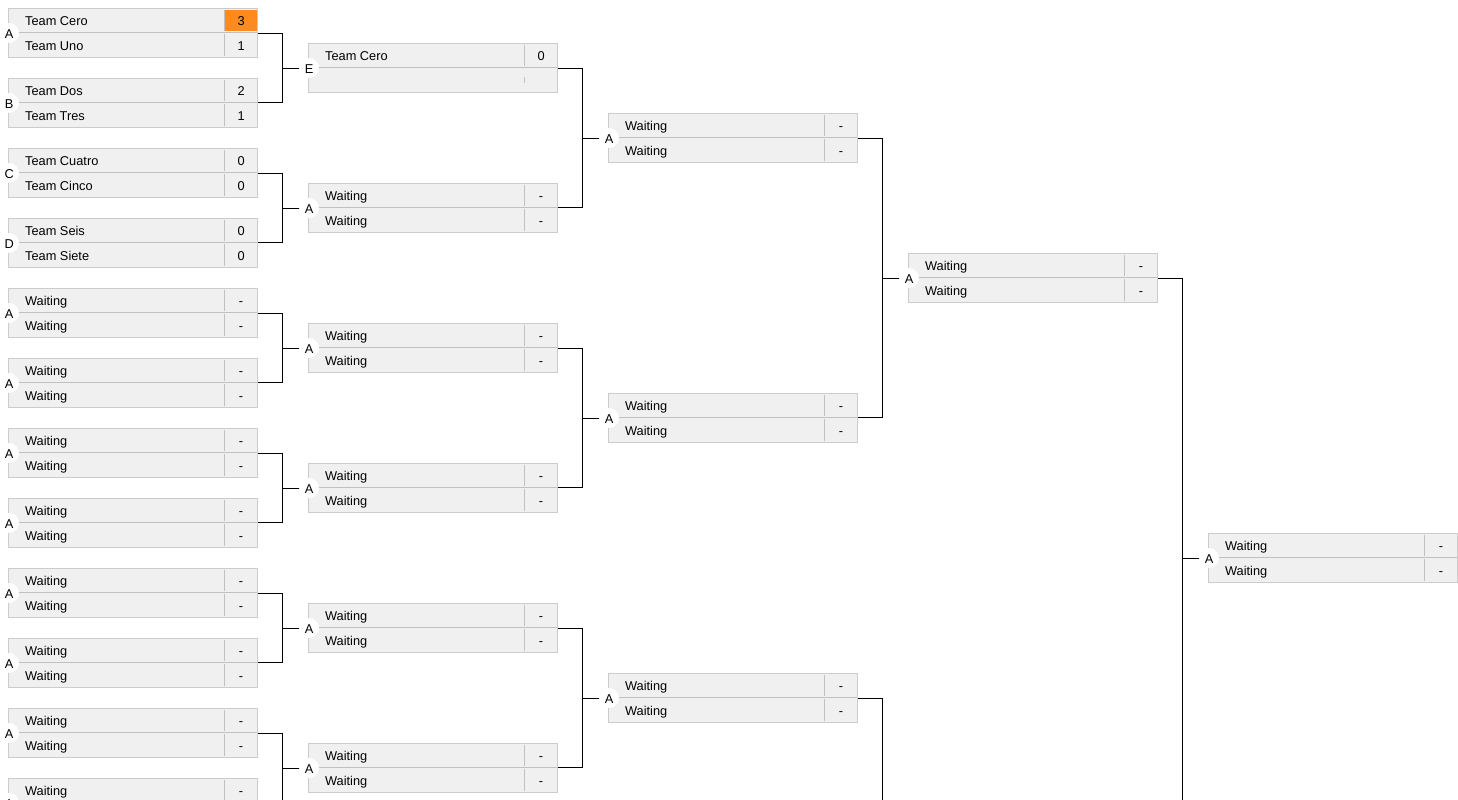
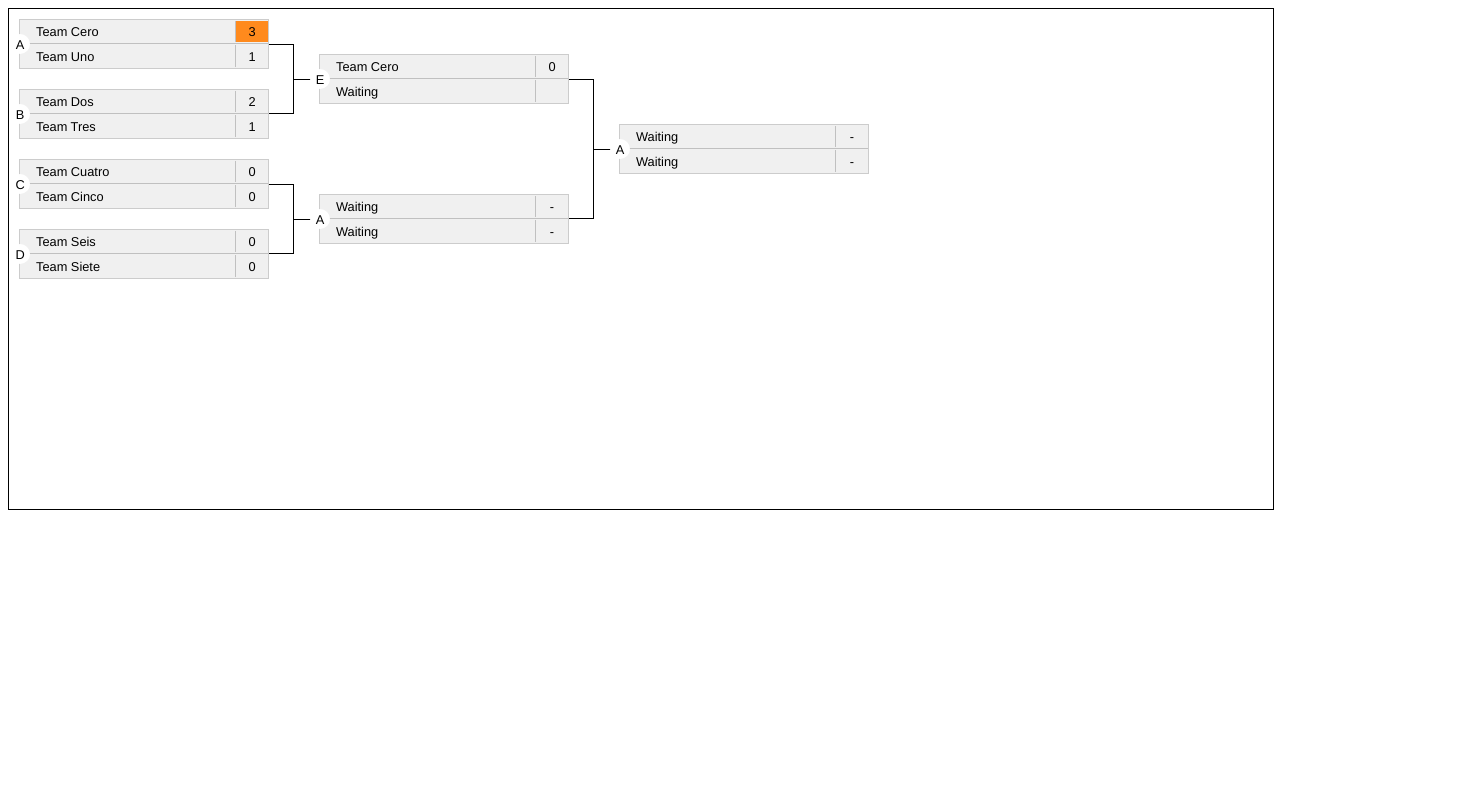
Before and after one commit to Stevenchi36/TournamentBracket, a Vue app: page / in a window 1280 px wide. Shown: the top 800 px of the page, 1458 px wide, since content can reach past the window. Built offline with nearby package versions, Linux system fonts and the light colour scheme.

Commit message:
fix container

```diff
--- a/src/components/MatchContainer.vue
+++ b/src/components/MatchContainer.vue
@@ -1,18 +1,13 @@
 <template>
-  <div
-    class="match-container"
-    :style="{marginTop: spacingTop}"
-  >
+  <div class="match-container" :style="{ marginTop: spacingTop }">
     <div class="team-container first-team">
       <span class="team-name">{{ matchInfo.team1.name }}</span>
-      <span
-        class="team-score"
-        :style="winningTeam === 1 ? `background-color:${winColor};` : ''"
-        >{{ matchInfo.team1.score }}</span
-      >
+      <span class="team-score" :style="winningTeam === 1 ? `background-color:${winColor};` : ''">{{
+        matchInfo.team1.score
+      }}</span>
     </div>
     <div class="team-container">
-      <span class="team-name">{{ matchInfo.team2.name }}</span>
+      <span class="team-name">{{ matchInfo.team2.name || `Waiting` }}</span>
       <span
         class="team-score"
         :style="winningTeam === 2 > matchInfo.team1.score ? `background-color:${winColor};` : ''"
@@ -34,24 +29,13 @@ export default {
     spacingTop: String,
     matchInfo: {
       type: Object,
-      default() {
-        return {
-          team1: 'Waiting',
-          team2: 'Waiting',
-          team1score: 0,
-          team2score: 0,
-          isCompleted: false,
-          isInProgress: false,
-        };
-      },
+      required: true,
     },
   },
   computed: {
     winningTeam() {
       if (this.matchInfo.isCompleted) {
-        return this.matchInfo.team1.score > this.matchInfo.team2.score
-          ? 1
-          : 2;
+        return this.matchInfo.team1.score > this.matchInfo.team2.score ? 1 : 2;
       }
       return 0;
     },
@@ -87,7 +71,7 @@ export default {
   display: flex;
   height: 50%;
   box-sizing: border-box;
-  align-items: center;;
+  align-items: center;
 
   &.first-team {
     border-bottom: 1px solid rgba(0, 0, 0, 0.2);
--- a/src/components/TournamentLadder.vue
+++ b/src/components/TournamentLadder.vue
@@ -1,5 +1,6 @@
 <template>
-  <div class="ladder-container">
+  <div class="ladder-container" :style="`height: ${height}`">
+    <div class="column-container" ref="mainColumn">
       <template v-for="( round, index ) in totalRounds">
         <div class="combo-container" :key="'comboColumn' + index" :style="style(index)">
           <match-column
@@ -15,6 +16,8 @@
           ></connector-column>
         </div>
       </template>
+
+    </div>
   </div>
 </template>
 
@@ -35,6 +38,10 @@ export default {
       required: true,
     },
     matches: Array,
+    height: {
+      type: String,
+      default: '500px',
+    },
   },
   methods: {
     getSpacing() {
@@ -64,7 +71,7 @@ export default {
       const matchCount = [];
 
       for (let i = 0; i < possibleValues.length; i++) {
-        if (32 / 2 >= possibleValues[i]) {
+        if (this.teamCount / 2 >= possibleValues[i]) {
           matchCount.push(possibleValues[i]);
         }
       }
@@ -80,10 +87,24 @@ export default {
 
 <style lang="scss">
   .ladder-container {
+    position: relative;
+    width: 100%;
+    max-height: 100vh;
+    border: 1px solid black;
+    overflow: auto;
+  }
+  .column-container {
+    position: absolute;
     display: flex;
+    padding: 10px;
+    flex-grow: 0;
+    flex-shrink: 0;
   }
   .combo-container {
     display: flex;
+    flex-grow: 0;
+    flex-shrink: 0;
+    box-sizing: border-box;
 
     * {
       box-sizing: border-box;
```
Lines whose indentation alone changed are shown as unchanged.
